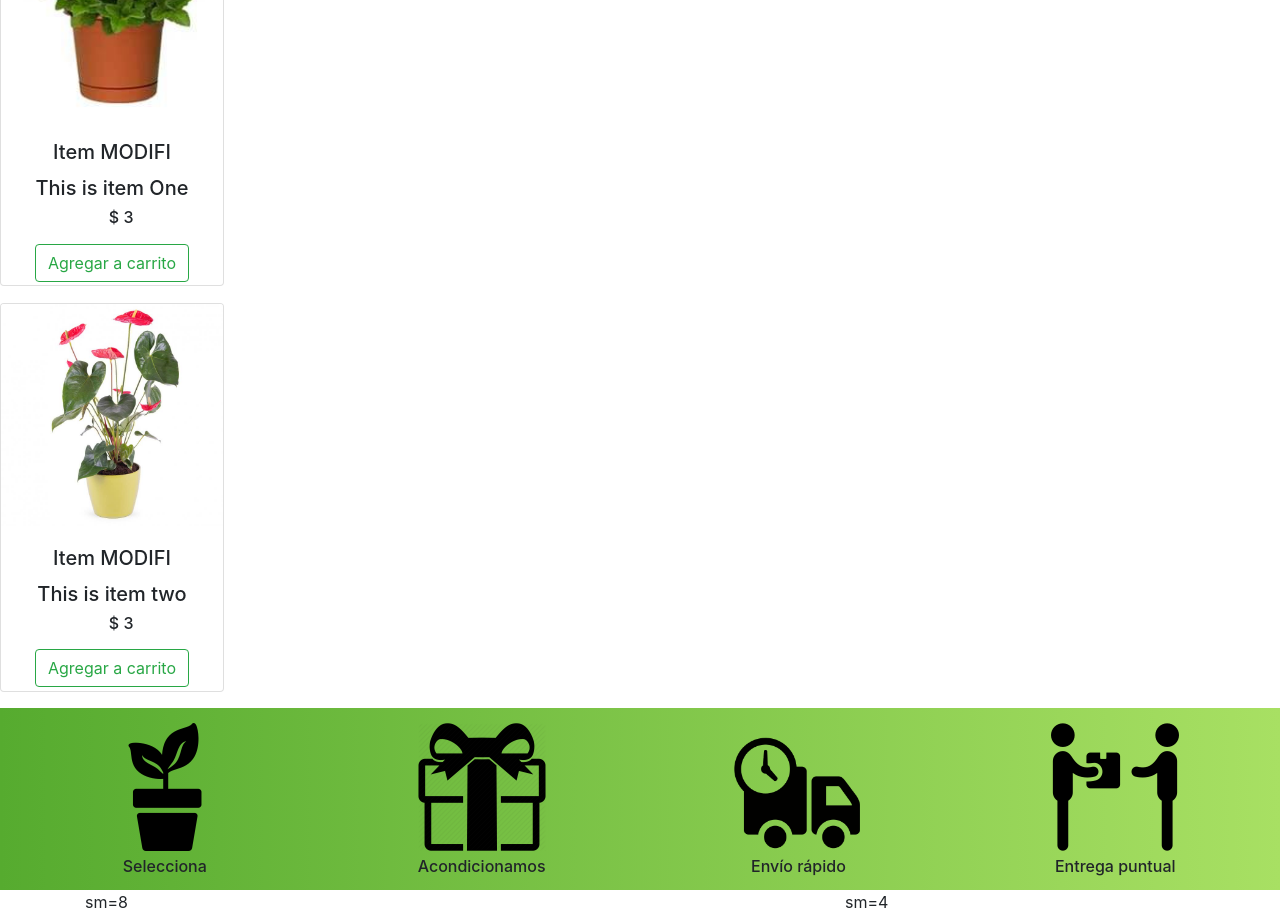
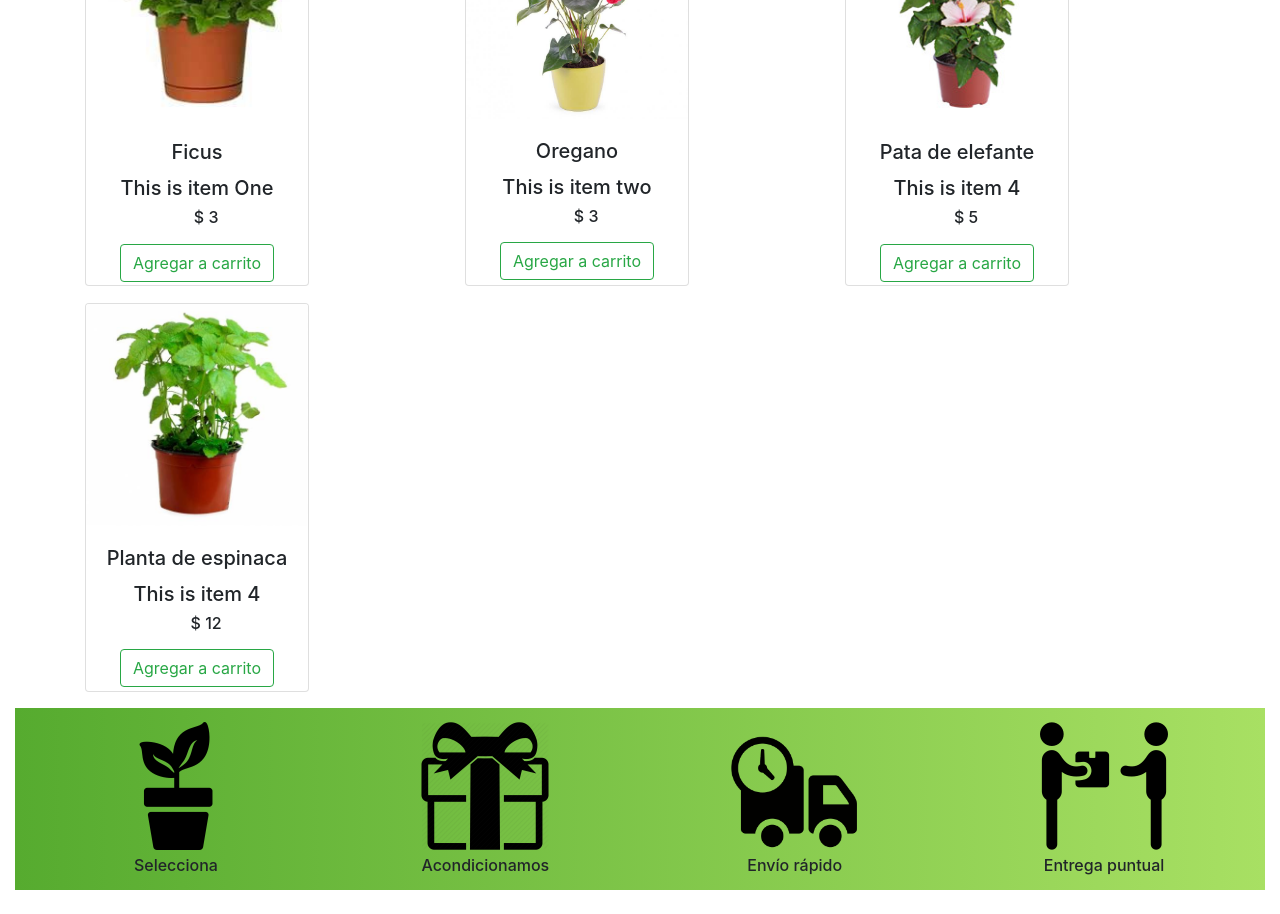
Before and after one commit to CarlaCarrillo/carrito_compras, a React (Create React App) app: page /plantas in a window 1280 px wide. Shown: the part 600-1514 px from the top of the page. After the commit the page ends 1490 px from the top, so only its background shows below. Built offline with nearby package versions, Linux system fonts and the light colour scheme; data requests are answered from the project's data file; a web font is replaced by a local one.

Commit message:
clean up

```diff
--- a/db.json
+++ b/db.json
@@ -71,69 +71,53 @@
   "plantas": [
     {
       "id": 1,
-      "name": "Item MODIFI",
+      "name": "Ficus",
       "description": "This is item One",
       "costo": "3",
       "imagen": "../Gallery/Planta2.jpg"
     },
     {
       "id": 2,
-      "name": "Item MODIFI",
+      "name": "Oregano",
       "description": "This is item two",
       "costo": "3",
       "imagen": "../Gallery/Planta3.jpg"
+    },
+    {
+      "id": 3,
+      "name": "Pata de elefante",
+      "description": "This is item 4",
+      "costo": "5",
+      "imagen": "../Gallery/Planta1.jpg"
+    },
+    {
+      "id": 4,
+      "name": "Planta de espinaca",
+      "description": "This is item 4",
+      "costo": "12",
+      "imagen": "../Gallery/Planta4.jpg"
     }
   ],
   "carrito": [
     {
       "plantas": {
-        "id": 1,
-        "name": "Item MODIFI",
-        "description": "This is item One",
+        "id": 2,
+        "name": "Oregano",
+        "description": "This is item two",
         "costo": "3",
-        "imagen": "../Gallery/Planta2.jpg"
+        "imagen": "../Gallery/Planta3.jpg"
       },
       "id": 1
     },
     {
       "plantas": {
-        "id": 1,
-        "name": "Item MODIFI",
-        "description": "This is item One",
-        "costo": "3",
-        "imagen": "../Gallery/Planta2.jpg"
+        "id": 3,
+        "name": "Pata de elefante",
+        "description": "This is item 4",
+        "costo": "5",
+        "imagen": "../Gallery/Planta1.jpg"
       },
       "id": 2
-    },
-    {
-      "plantas": {
-        "id": 1,
-        "name": "Item MODIFI",
-        "description": "This is item One",
-        "costo": "3",
-        "imagen": "../Gallery/Planta2.jpg"
-      },
-      "id": 3
-    },
-    {
-      "plantas": {
-        "id": 1,
-        "name": "Item MODIFI",
-        "description": "This is item One",
-        "costo": "3",
-        "imagen": "../Gallery/Planta2.jpg"
-      },
-      "id": 4
-    },
-    {
-      "plantas": {
-        "id": 2,
-        "name": "Item MODIFI",
-        "description": "This is item two",
-        "costo": "3",
-        "imagen": "../Gallery/Planta3.jpg"
-      },
-      "id": 5
     }
   ]
 }
--- a/package.json
+++ b/package.json
@@ -4,6 +4,7 @@
   "private": true,
   "dependencies": {
     "bootstrap": "^4.3.1",
+    "json-server": "^0.15.0",
     "react": "^16.8.6",
     "react-bootstrap": "^1.0.0-beta.9",
     "react-burger-menu": "^2.6.10",
@@ -11,6 +12,7 @@
     "react-responsive-carousel": "^3.1.49",
     "react-router-dom": "^5.0.1",
     "react-scripts": "3.0.1",
+    "react-toastify": "^5.3.1",
     "yup": "^0.27.0"
   },
   "scripts": {
--- a/src/components/TiendaPlantas/Cart/Cart.jsx
+++ b/src/components/TiendaPlantas/Cart/Cart.jsx
@@ -1,28 +1,25 @@
 import React from 'react';
 import { postData } from '../../../components/utils/api'
-import Row from 'react-bootstrap/Row';
 import Col from 'react-bootstrap/Col';
-
 import Button from 'react-bootstrap/Button';
 import Card from 'react-bootstrap/Card';
-
-
+import 'react-toastify/dist/ReactToastify.css';
 
 class Cart extends React.Component {
-
     constructor(props) {
         super(props);
-
     }
 
     create(data) {
+        console.log(data)
+        this.props.guardada(data.plantas);
         postData('carrito', data).then("this.props.hide").catch(this.showError);
     }
 
-render () {
+    render() {
         return (
-        <Row>
-            <Col sm>
+            <>
+                <Col sm={4} md={4}>
                     <Card id="carta" style={{ width: '14rem' }}>
                         <Card.Img variant="top" src={this.props.plantas.imagen} alt="242x200" />
                         <Card.Body>
@@ -31,11 +28,11 @@ render () {
                                 <h5>{this.props.plantas.description}</h5>
                                 <h2>$ {this.props.plantas.costo}</h2>
                             </Card.Text>
-                    <Button variant="outline-success" onClick={()=>this.create({...this.props})}>Agregar a carrito </Button>
+                            <Button variant="outline-success" onClick={() => this.create({ ...this.props })}>Agregar a carrito </Button>
                         </Card.Body>
                     </Card>
                 </Col>
-        </Row>
+            </>
         )
     }
 }
--- a/src/components/TiendaPlantas/Instructions/Instructions.jsx
+++ b/src/components/TiendaPlantas/Instructions/Instructions.jsx
@@ -1,23 +1,9 @@
 import React from 'react';
-
-
 
 //Component
 import Container from 'react-bootstrap/Container';
 import Row from 'react-bootstrap/Row';
 import Col from 'react-bootstrap/Col';
-import Card from 'react-bootstrap/Card';
-import Button from 'react-bootstrap/Button';
-import Carousel from 'react-bootstrap/Carousel';
-import Slideone from '../Gallery/Slideone.jpg';
-import Planta1 from '../Gallery/Planta1.jpg';
-import Planta2 from '../Gallery/Planta2.jpg';
-import Planta3 from '../Gallery/Planta3.jpg';
-import Planta4 from '../Gallery/Planta4.jpg';
-import Planta5 from '../Gallery/Planta5.jpg';
-import Planta6 from '../Gallery/Planta6.jpg';
-import Planta7 from '../Gallery/Planta7.jpg';
-import Planta8 from '../Gallery/Planta8.jpg';
 
 //iconos de pie de página
 import Entrega from '../Gallery/Entrega.png';
@@ -25,13 +11,8 @@ import Envio from '../Gallery/Envio.png'
 import Planta from '../Gallery/Planta.png'
 import Regalo from '../Gallery/Regalo.png'
 
-
-
-
 const Instructions = () => (
-
-    <div className="TiendaPlantas">
-
+    <Container fluid>
         <Row id="cajaiconos">
             <Col sm>
                 <input id="iconos" type="image" src={Planta} style={{ width: '8rem' }} ></input>
@@ -46,21 +27,11 @@ const Instructions = () => (
                 <h6>Envío rápido</h6>
             </Col>
             <Col sm>
-                 <input id="iconos" type="image" src={Entrega}  style={{ width: '8rem' }}></input>
+                <input id="iconos" type="image" src={Entrega} style={{ width: '8rem' }}></input>
                 <h6>Entrega puntual</h6>
             </Col>
         </Row>
-
-
-     <Container>
-         <Row>
-             <Col sm={8}>sm=8</Col>
-             <Col sm={4}>sm=4</Col>
-         </Row>
     </Container>
-
-     </div>
-
 );
 
 export default Instructions;
--- a/src/components/TiendaPlantas/TiendaPlantas.jsx
+++ b/src/components/TiendaPlantas/TiendaPlantas.jsx
@@ -1,5 +1,9 @@
 import React from 'react';
-import {getData} from '../utils/api';
+import { getData } from '../utils/api';
+import Row from 'react-bootstrap/Row';
+import Container from 'react-bootstrap/Container';
+import { ToastContainer, toast } from 'react-toastify';
+import 'react-toastify/dist/ReactToastify.css';
 
 //Action
 import Cart from './Cart/Cart';
@@ -11,35 +15,39 @@ import './TiendaPlantas.css';
 
 class TiendaPlantas extends React.Component {
 
-
     constructor(props) {
         super(props);
         this.state = {
-            plantas:[],
+            plantas: [],
             lastClicked: null,
         }
+        this.plantaAgregada = this.plantaAgregada.bind(this);
+    }
 
-
-    }
     componentWillMount() {
-        getData('plantas').then((plantas) => this.setState({plantas}));
+        getData('plantas').then((plantas) => this.setState({ plantas }));
         console.log(this.state.plantas);
     }
 
+    plantaAgregada(planta) {
+        toast.info(`${planta.name} añadida al carrito`, { autoClose: 3000 })
+    }
     render() {
-
         console.log(this.state.plantas);
-        return(
+        return (
             <div>
-                   <Carrousel/>
-
+                <Carrousel />
+                <Container>
+                    <Row>
                         {this.state.plantas.map(
-                       planta=>{
-                           return(<Cart plantas={planta}/>)
+                            planta => {
+                                return (<Cart plantas={planta} guardada={this.plantaAgregada} />)
                             }
                         )}
-
-                   <Instructions/>
+                    </Row>
+                </Container>
+                <Instructions />
+                <ToastContainer />
             </div>
 
         )
@@ -49,13 +57,3 @@ class TiendaPlantas extends React.Component {
 }
 
 export default TiendaPlantas;
-
-//return (
-  //  {this.state.plantas.map(planta => {
-
-    //    return (
-      //  <Cart plantas={planta}/>
-    //)})}
-
-
-//);
```
Also changed, not shown: 1 other file (tests, documents, lock files or other folders). Lines whose indentation alone changed are shown as unchanged.
